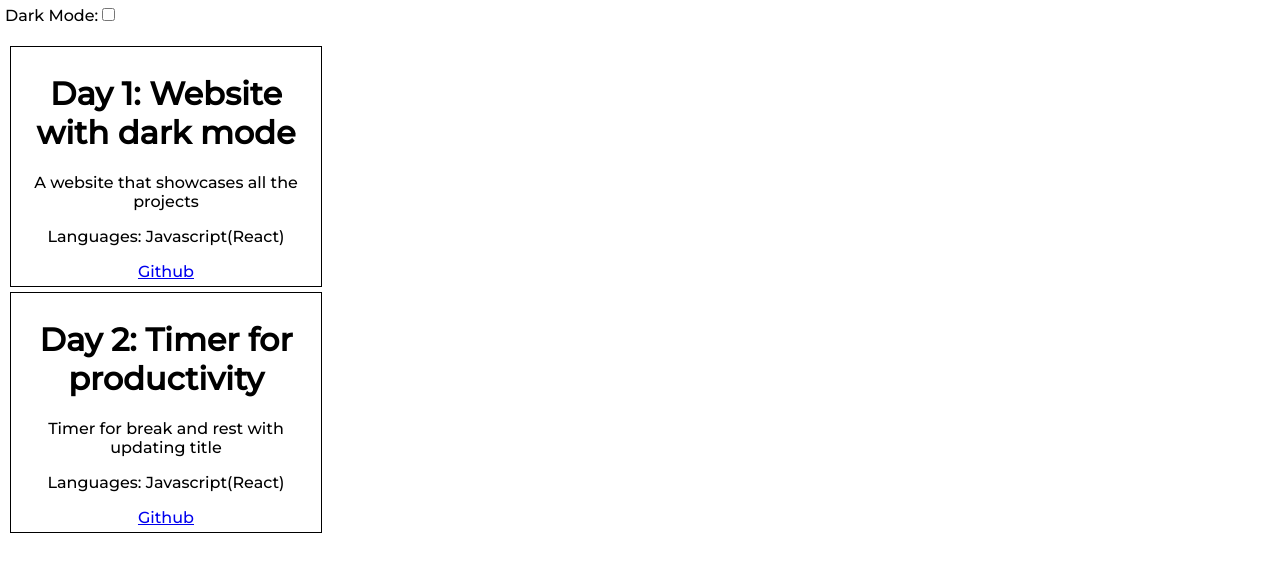
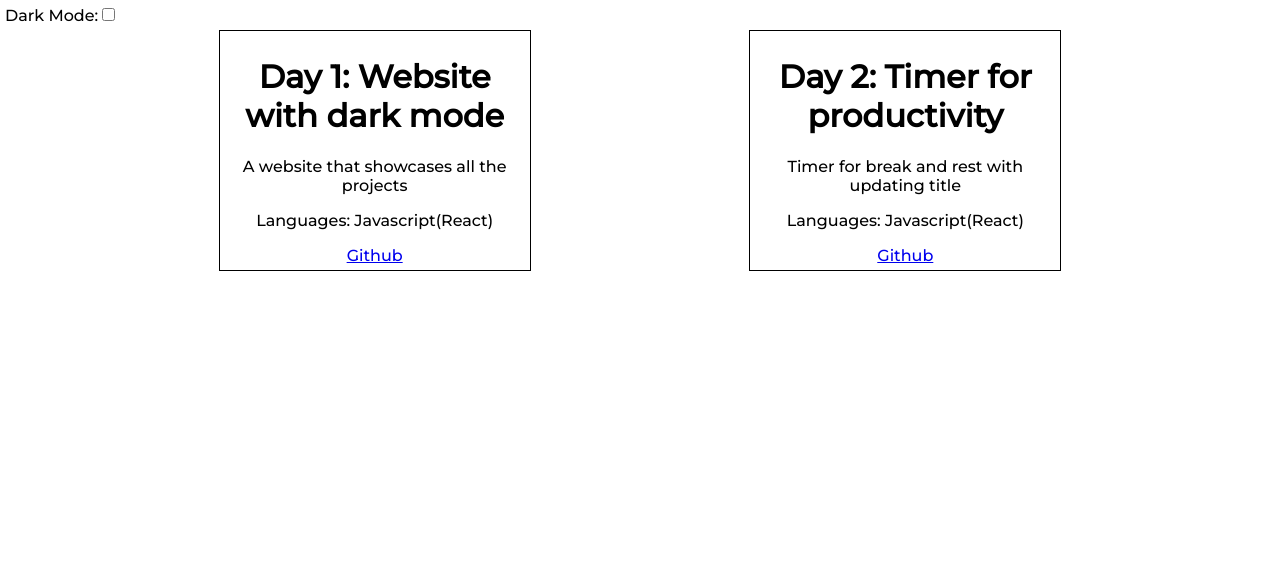
Before and after one commit to Immortal000/30-days-of-code, a plain HTML site: page day-1/index.html in a window 1280 px wide. Drawn offline with nearby package versions, Linux system fonts and the light colour scheme.

Commit message:
flex error

```diff
--- a/day-1/App.js
+++ b/day-1/App.js
@@ -30,7 +30,6 @@ class App extends React.Component {
         <label htmlFor="mode">Dark Mode:</label>
         <input type="checkbox" name="mode" onClick={changeMode} />
         <div className="cards-holder">
-          <h1>{this.state.mode}</h1>
           {this.state.info.map((data) => {
             return (
               <Card
--- a/day-1/style.css
+++ b/day-1/style.css
@@ -13,10 +13,10 @@ body {
 .root {
   padding: 5px;
 }
-.card-holder {
+.cards-holder {
   display: flex;
   flex-wrap: wrap;
-  justify-content: space-between;
+  justify-content: space-evenly;
 }
 
 .card {
```
